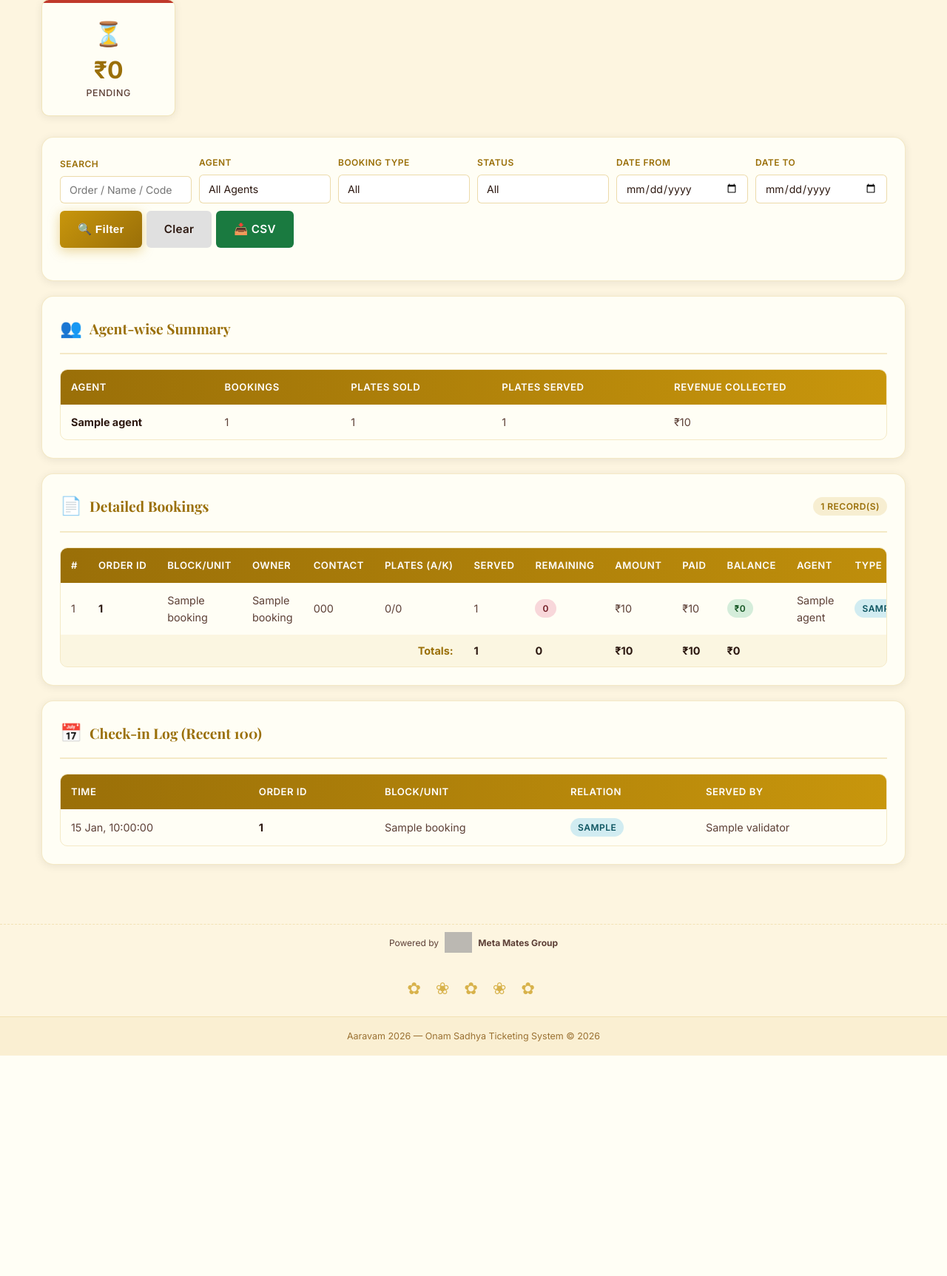
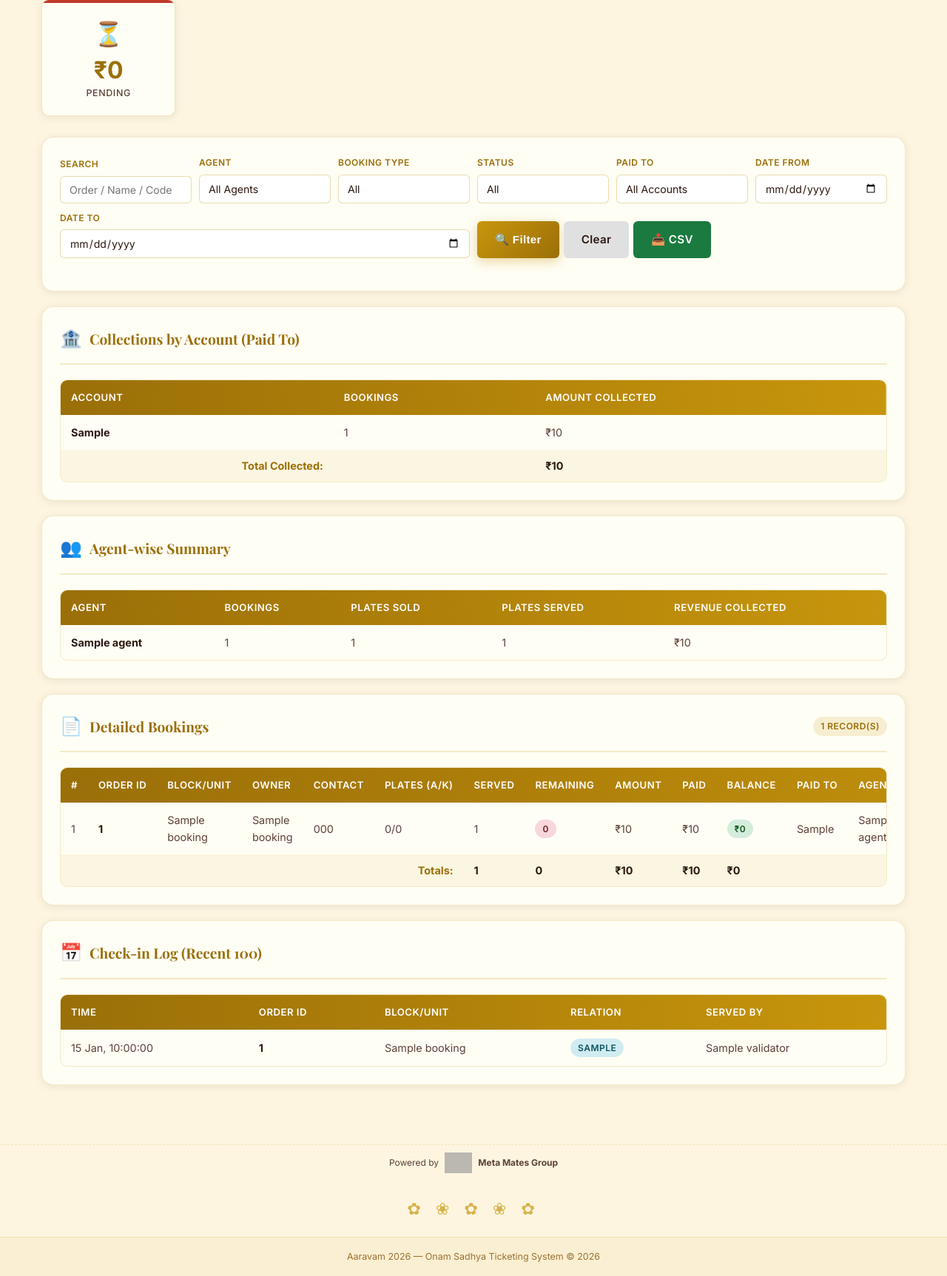
Before and after one commit to deepaklalkbgmail/felicita, a PHP site: page /admin/reports.php in a window 1280 px wide. Shown: the part 549-2274 px from the top of the page at 74% size. Before the commit the page ends 1976 px from the top, so only its background shows below. Run offline with PHP 8.4, Linux system fonts and the light colour scheme; the visitor is signed in with stand-in values (Sample User, id 1); tables that the repository leaves empty or names only in its code hold one stand-in row (values such as "Sample post"); some libraries are stand-ins or nearby versions; grey boxes are pictures that could not be loaded.

Commit message:
Add "Paid to" account on bookings with per-account admin reporting
- Agent new-booking and edit forms get a required "Paid to" dropdown
  (Deepaklal / Naveen / Arun Vishnu), configurable via the paid_to_options
  setting; shown on the generated ticket
- bookings.paid_to column stored; createBooking + updateBooking handle it,
  and edits to it are recorded in the audit log
- APIs validate the account against the configured list
- Admin: Tickets and Reports show a "Paid To" column and CSV field; Reports
  adds a "Paid To" filter and a "Collections by Account" summary with totals
- config/migrate_v4.php for existing installs; install.php updated for fresh

Co-Authored-By: Claude Opus 4.8 <noreply@anthropic.com>
Claude-Session: https://claude.ai/code/session_01VXaJJz6zdgESzkCYSDJVda

```diff
--- a/admin/edit_logs.php
+++ b/admin/edit_logs.php
@@ -40,6 +40,7 @@ function fieldLabel(string $f): string {
         'plates_kids'    => 'Kids Plates',
         'plates_adults'  => 'Adult Plates',
         'paid_amount'    => 'Paid Amount',
+        'paid_to'        => 'Paid To',
     ][$f] ?? $f;
 }
 
--- a/admin/reports.php
+++ b/admin/reports.php
@@ -14,6 +14,7 @@ $fStatus   = trim($_GET['status']     ?? '');          // consumed|unused|partia
 $fDateFrom = trim($_GET['date_from']  ?? '');
 $fDateTo   = trim($_GET['date_to']    ?? '');
 $fSearch   = trim($_GET['search']     ?? '');
+$fPaidTo   = trim($_GET['paid_to']    ?? '');
 $export    = trim($_GET['export']     ?? '');          // csv
 
 // ── Build query ───────────────────────────────────────────────────────────
@@ -22,6 +23,7 @@ $params = [];
 
 if ($fType)   { $where[] = "b.booking_type = ?";  $params[] = $fType; }
 if ($fAgent)  { $where[] = "b.agent_id = ?";       $params[] = $fAgent; }
+if ($fPaidTo) { $where[] = "b.paid_to = ?";        $params[] = $fPaidTo; }
 if ($fDateFrom){ $where[] = "DATE(b.created_at) >= ?"; $params[] = $fDateFrom; }
 if ($fDateTo)  { $where[] = "DATE(b.created_at) <= ?"; $params[] = $fDateTo; }
 if ($fSearch) {
@@ -71,6 +73,16 @@ $totalDue      = $totalRevenue - $totalPaid;
 $totalServed   = array_sum(array_column($allRows,'consumed'));
 $totalUnused   = $totalPlates - $totalServed;
 
+// Collections grouped by "Paid to" account (respects current filters)
+$collByAccount = [];
+foreach ($allRows as $r) {
+    $acct = ($r['paid_to'] ?? '') !== '' ? $r['paid_to'] : '— Unassigned —';
+    if (!isset($collByAccount[$acct])) $collByAccount[$acct] = ['count' => 0, 'collected' => 0.0];
+    $collByAccount[$acct]['count']++;
+    $collByAccount[$acct]['collected'] += (float)$r['paid_amount'];
+}
+uasort($collByAccount, fn($a, $b) => $b['collected'] <=> $a['collected']);
+
 // ── CSV Export ────────────────────────────────────────────────────────────
 if ($export === 'csv') {
     header('Content-Type: text/csv; charset=UTF-8');
@@ -78,13 +90,14 @@ if ($export === 'csv') {
     header('Pragma: no-cache');
     $out = fopen('php://output', 'w');
     fprintf($out, chr(0xEF).chr(0xBB).chr(0xBF)); // UTF-8 BOM for Excel
-    fputcsv($out, ['Order ID','Block/Unit','Owner Name','Contact','Adults','Kids','Total Plates','Served','Remaining','Amount','Paid','Balance','Agent','Type','Secret Code','Date']);
+    fputcsv($out, ['Order ID','Block/Unit','Owner Name','Contact','Adults','Kids','Total Plates','Served','Remaining','Amount','Paid','Balance','Paid To','Agent','Type','Secret Code','Date']);
     foreach ($allRows as $r) {
         fputcsv($out, [
             $r['order_id'], $r['house_name'], $r['owner_name'], $r['contact_number'],
             $r['plates_adults'], $r['plates_kids'], $r['headcount'],
             $r['consumed'], $r['headcount']-$r['consumed'],
             $r['total_amount'], $r['paid_amount'], $r['total_amount']-$r['paid_amount'],
+            $r['paid_to'] ?? '',
             $r['agent_name']??'Admin',
             $r['booking_type'], $r['secret_code'], $r['created_at'],
         ]);
@@ -112,6 +125,7 @@ $timeline = $db->query("
 ")->fetchAll();
 
 $agents = $db->query("SELECT id,name FROM agents ORDER BY name")->fetchAll();
+$paidToOpts = getPaidToOptions();
 
 $pageTitle = 'Reports';
 $activeNav = 'reports';
@@ -198,6 +212,15 @@ include __DIR__ . '/../includes/header.php';
         </select>
       </div>
       <div class="form-group">
+        <label>Paid To</label>
+        <select name="paid_to" class="form-control">
+          <option value="">All Accounts</option>
+          <?php foreach ($paidToOpts as $opt): ?>
+            <option value="<?= h($opt) ?>" <?= $fPaidTo===$opt?'selected':'' ?>><?= h($opt) ?></option>
+          <?php endforeach; ?>
+        </select>
+      </div>
+      <div class="form-group">
         <label>Date From</label>
         <input type="date" name="date_from" class="form-control" value="<?= h($fDateFrom) ?>">
       </div>
@@ -208,10 +231,41 @@ include __DIR__ . '/../includes/header.php';
       <div class="form-group" style="align-self:flex-end;display:flex;gap:6px;flex-wrap:wrap;">
         <button type="submit" class="btn btn-primary">🔍 Filter</button>
         <a href="<?= APP_URL ?>/admin/reports.php" class="btn btn-secondary">Clear</a>
-        <a href="?<?= h(http_build_query(array_filter(['search'=>$fSearch,'agent_id'=>$fAgent,'type'=>$fType,'status'=>$fStatus,'date_from'=>$fDateFrom,'date_to'=>$fDateTo]))) ?>&export=csv"
+        <a href="?<?= h(http_build_query(array_filter(['search'=>$fSearch,'agent_id'=>$fAgent,'type'=>$fType,'status'=>$fStatus,'paid_to'=>$fPaidTo,'date_from'=>$fDateFrom,'date_to'=>$fDateTo]))) ?>&export=csv"
            class="btn btn-success">📥 CSV</a>
       </div>
     </form>
+  </div>
+
+  <!-- Collections by account ("Paid to") -->
+  <div class="card">
+    <div class="card-header"><span class="card-icon">🏦</span><h3>Collections by Account (Paid To)</h3></div>
+    <div class="table-wrap">
+      <table>
+        <thead><tr><th>Account</th><th>Bookings</th><th>Amount Collected</th></tr></thead>
+        <tbody>
+          <?php foreach ($collByAccount as $acct => $info): ?>
+          <tr>
+            <td><strong><?= h($acct) ?></strong></td>
+            <td><?= (int)$info['count'] ?></td>
+            <td>₹<?= number_format($info['collected'],0) ?></td>
+          </tr>
+          <?php endforeach; ?>
+          <?php if(empty($collByAccount)): ?>
+          <tr><td colspan="3" style="text-align:center;padding:20px;">No collections yet.</td></tr>
+          <?php endif; ?>
+        </tbody>
+        <?php if(!empty($collByAccount)): ?>
+        <tfoot>
+          <tr style="background:rgba(200,150,12,.08);font-weight:700;">
+            <td style="padding:10px 14px;text-align:right;color:var(--kasavu-deep);">Total Collected:</td>
+            <td></td>
+            <td style="padding:10px 14px;">₹<?= number_format($totalPaid,0) ?></td>
+          </tr>
+        </tfoot>
+        <?php endif; ?>
+      </table>
+    </div>
   </div>
 
   <!-- Agent-wise summary -->
@@ -250,7 +304,7 @@ include __DIR__ . '/../includes/header.php';
         <thead>
           <tr>
             <th>#</th><th>Order ID</th><th>Block/Unit</th><th>Owner</th><th>Contact</th>
-            <th>Plates (A/K)</th><th>Served</th><th>Remaining</th><th>Amount</th><th>Paid</th><th>Balance</th>
+            <th>Plates (A/K)</th><th>Served</th><th>Remaining</th><th>Amount</th><th>Paid</th><th>Balance</th><th>Paid To</th>
             <th>Agent</th><th>Type</th><th>Secret Code</th><th>Date</th>
           </tr>
         </thead>
@@ -274,6 +328,7 @@ include __DIR__ . '/../includes/header.php';
             <td>₹<?= number_format((float)$r['total_amount'],0) ?></td>
             <td>₹<?= number_format((float)$r['paid_amount'],0) ?></td>
             <td><span class="badge <?= $due > 0 ? 'badge-danger':'badge-success' ?>">₹<?= number_format($due,0) ?></span></td>
+            <td><?= $r['paid_to'] ? h($r['paid_to']) : '<span style="color:var(--text-mid);">—</span>' ?></td>
             <td><?= h($r['agent_name']??'Admin') ?></td>
             <td><span class="badge <?= $r['booking_type']==='adhoc'?'badge-gold':'badge-info' ?>"><?= h($r['booking_type']) ?></span></td>
             <td><code style="font-weight:700;letter-spacing:.1em;font-size:.82rem;"><?= h($r['secret_code']) ?></code></td>
@@ -281,7 +336,7 @@ include __DIR__ . '/../includes/header.php';
           </tr>
           <?php endforeach; ?>
           <?php if(empty($allRows)): ?>
-          <tr><td colspan="15" style="text-align:center;padding:24px;">No records match the selected filters.</td></tr>
+          <tr><td colspan="16" style="text-align:center;padding:24px;">No records match the selected filters.</td></tr>
           <?php endif; ?>
         </tbody>
         <?php if($totalBookings > 0): ?>
@@ -293,7 +348,7 @@ include __DIR__ . '/../includes/header.php';
             <td style="padding:10px 14px;">₹<?= number_format($totalRevenue,0) ?></td>
             <td style="padding:10px 14px;">₹<?= number_format($totalPaid,0) ?></td>
             <td style="padding:10px 14px;">₹<?= number_format($totalDue,0) ?></td>
-            <td colspan="4"></td>
+            <td colspan="5"></td>
           </tr>
         </tfoot>
         <?php endif; ?>
--- a/admin/tickets.php
+++ b/admin/tickets.php
@@ -170,7 +170,7 @@ include __DIR__ . '/../includes/header.php';
           <thead>
             <tr>
               <th>Order ID</th><th>Block / Unit</th><th>Owner</th><th>Contact</th>
-              <th>Plates (A/K)</th><th>Served</th><th>Amount</th><th>Paid</th><th>Balance</th>
+              <th>Plates (A/K)</th><th>Served</th><th>Amount</th><th>Paid</th><th>Balance</th><th>Paid To</th>
               <th>Secret Code</th><th>Agent</th><th>Type</th><th>Date</th>
             </tr>
           </thead>
@@ -191,6 +191,7 @@ include __DIR__ . '/../includes/header.php';
               <td>₹<?= number_format((float)$bk['total_amount'],0) ?></td>
               <td>₹<?= number_format((float)$bk['paid_amount'],0) ?></td>
               <td><span class="badge <?= $due > 0 ? 'badge-danger' : 'badge-success' ?>">₹<?= number_format($due,0) ?></span></td>
+              <td><?= $bk['paid_to'] ? h($bk['paid_to']) : '<span style="color:var(--text-mid);">—</span>' ?></td>
               <td><code style="letter-spacing:.1em;font-weight:700;"><?= h($bk['secret_code']) ?></code></td>
               <td><?= h($bk['agent_name'] ?? 'Admin') ?></td>
               <td><span class="badge <?= $bk['booking_type']==='adhoc'?'badge-gold':'badge-info' ?>"><?= h($bk['booking_type']) ?></span></td>
@@ -198,7 +199,7 @@ include __DIR__ . '/../includes/header.php';
             </tr>
             <?php endforeach; ?>
             <?php if (empty($bookings)): ?>
-            <tr><td colspan="13" style="text-align:center;padding:24px;">No bookings found.</td></tr>
+            <tr><td colspan="14" style="text-align:center;padding:24px;">No bookings found.</td></tr>
             <?php endif; ?>
           </tbody>
         </table>
--- a/config/install.php
+++ b/config/install.php
@@ -59,6 +59,7 @@ $statements = [
     price_per_plate DECIMAL(10,2) NOT NULL,
     total_amount   DECIMAL(10,2) NOT NULL,
     paid_amount    DECIMAL(10,2) NOT NULL DEFAULT 0,
+    paid_to        VARCHAR(120)   NULL,
     secret_code    VARCHAR(20)    NOT NULL UNIQUE,
     booking_type   ENUM('agent','adhoc') NOT NULL DEFAULT 'agent',
     agent_id       INT UNSIGNED   NULL,
@@ -104,6 +105,7 @@ $statements = [
     ('price_per_plate', '200'),
     ('price_adults',    '200'),
     ('price_kids',      '100'),
+    ('paid_to_options', 'Deepaklal,Naveen,Arun Vishnu'),
     ('event_name',      'Aaravam 2026 Onam Sadhya'),
     ('event_date',      '2026-09-12'),
     ('event_venue',     'Community Hall');",
--- a/includes/functions.php
+++ b/includes/functions.php
@@ -28,6 +28,14 @@ function getPrices(): array {
         'kids'   => (float) getSetting('price_kids',   $fallback),
         'adults' => (float) getSetting('price_adults', $fallback),
     ];
+}
+
+/* Accounts a payment can be collected into ("Paid to"). Configurable via the
+   `paid_to_options` setting (comma-separated); sensible default otherwise. */
+function getPaidToOptions(): array {
+    $raw = getSetting('paid_to_options', 'Deepaklal,Naveen,Arun Vishnu');
+    $opts = array_values(array_filter(array_map('trim', explode(',', $raw)), fn($o) => $o !== ''));
+    return $opts ?: ['Deepaklal', 'Naveen', 'Arun Vishnu'];
 }
 
 /* ═══════════════════════════════════════════════════════════════════════
@@ -103,6 +111,7 @@ function createBooking(array $data): array {
 
     $totalAmount = $kids * $prices['kids'] + $adults * $prices['adults'];
     $paid        = max(0, (float)($data['paid_amount'] ?? 0));
+    $paidTo      = isset($data['paid_to']) && trim((string)$data['paid_to']) !== '' ? trim($data['paid_to']) : null;
 
     // House label: prefer explicit, else "WING N - UNIT"
     $house = trim((string)($data['house_name'] ?? ''));
@@ -120,9 +129,9 @@ function createBooking(array $data): array {
     $db->prepare("INSERT INTO bookings
         (order_id, house_name, wing_no, unit, owner_name, contact_number,
          headcount, plates_kids, plates_adults,
-         price_per_plate, total_amount, paid_amount,
+         price_per_plate, total_amount, paid_amount, paid_to,
          secret_code, booking_type, agent_id, notes)
-        VALUES (?,?,?,?,?,?,?,?,?,?,?,?,?,?,?,?)")
+        VALUES (?,?,?,?,?,?,?,?,?,?,?,?,?,?,?,?,?)")
        ->execute([
            $orderId,
            $house,
@@ -136,6 +145,7 @@ function createBooking(array $data): array {
            $refPrice,
            $totalAmount,
            $paid,
+           $paidTo,
            $secretCode,
            $type,
            $agentId,
@@ -153,6 +163,7 @@ function createBooking(array $data): array {
         'plates_adults'  => $adults,
         'total_amount'   => $totalAmount,
         'paid_amount'    => $paid,
+        'paid_to'        => $paidTo,
         'remaining_due'  => $totalAmount - $paid,
         'price_per_plate'=> $refPrice,
         'wing_no'        => $wingNo,
@@ -211,6 +222,7 @@ function updateBooking(int $bookingId, array $new, ?int $agentId, string $editor
     $kids      = array_key_exists('plates_kids', $new)    ? max(0,(int)$new['plates_kids'])       : (int)$old['plates_kids'];
     $adults    = array_key_exists('plates_adults', $new)  ? max(0,(int)$new['plates_adults'])     : (int)$old['plates_adults'];
     $paid      = array_key_exists('paid_amount', $new)    ? max(0,(float)$new['paid_amount'])     : (float)$old['paid_amount'];
+    $paidTo    = array_key_exists('paid_to', $new)        ? trim((string)$new['paid_to'])         : (string)($old['paid_to'] ?? '');
 
     $headcount   = $kids + $adults;
     if ($headcount < 1) return ['success' => false, 'message' => 'Total plates must be at least 1.'];
@@ -232,6 +244,7 @@ function updateBooking(int $bookingId, array $new, ?int $agentId, string $editor
         'plates_kids'    => [(int)$old['plates_kids'],      $kids],
         'plates_adults'  => [(int)$old['plates_adults'],    $adults],
         'paid_amount'    => [(float)$old['paid_amount'],    $paid],
+        'paid_to'        => [(string)($old['paid_to'] ?? ''), $paidTo],
     ];
     $changes = [];
     foreach ($fields as $k => [$o, $n]) {
@@ -242,8 +255,8 @@ function updateBooking(int $bookingId, array $new, ?int $agentId, string $editor
 
     $db->prepare("UPDATE bookings
         SET owner_name=?, contact_number=?, plates_kids=?, plates_adults=?,
-            headcount=?, total_amount=?, paid_amount=? WHERE id=?")
-       ->execute([$ownerName, $contact, $kids, $adults, $headcount, $total, $paid, $bookingId]);
+            headcount=?, total_amount=?, paid_amount=?, paid_to=? WHERE id=?")
+       ->execute([$ownerName, $contact, $kids, $adults, $headcount, $total, $paid, ($paidTo === '' ? null : $paidTo), $bookingId]);
 
     $db->prepare("INSERT INTO booking_edits (booking_id, agent_id, editor_name, changes) VALUES (?,?,?,?)")
        ->execute([$bookingId, $agentId, $editorName, json_encode($changes, JSON_UNESCAPED_UNICODE)]);
```
Also changed, not shown: agent/index.php (+32 -5 lines), api/booking.php (+7 -0 lines), api/booking_edit.php (+6 -1 lines), config/migrate_v4.php (added, +43 -0 lines).
